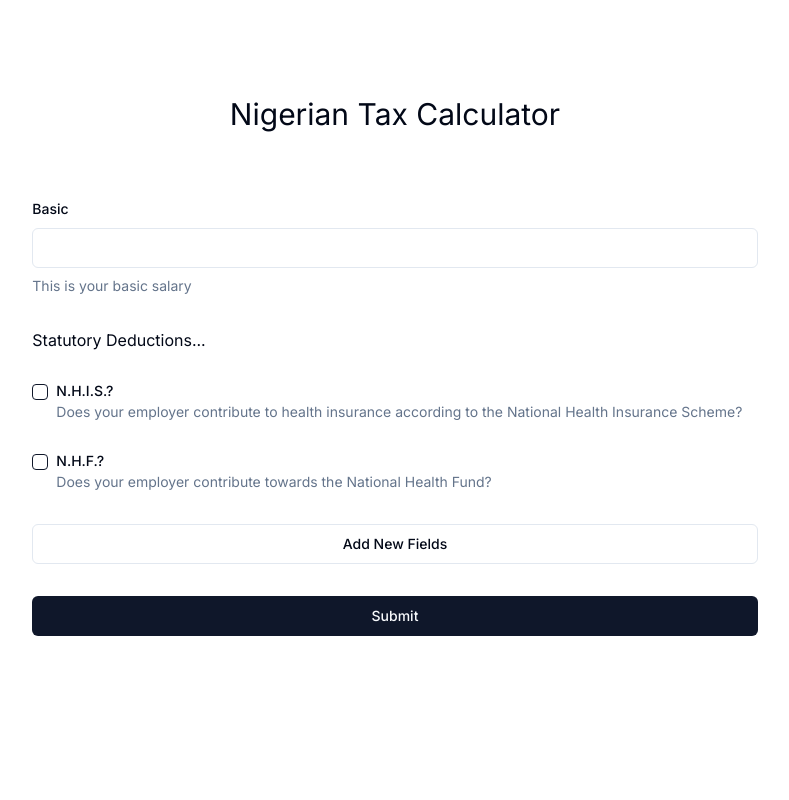
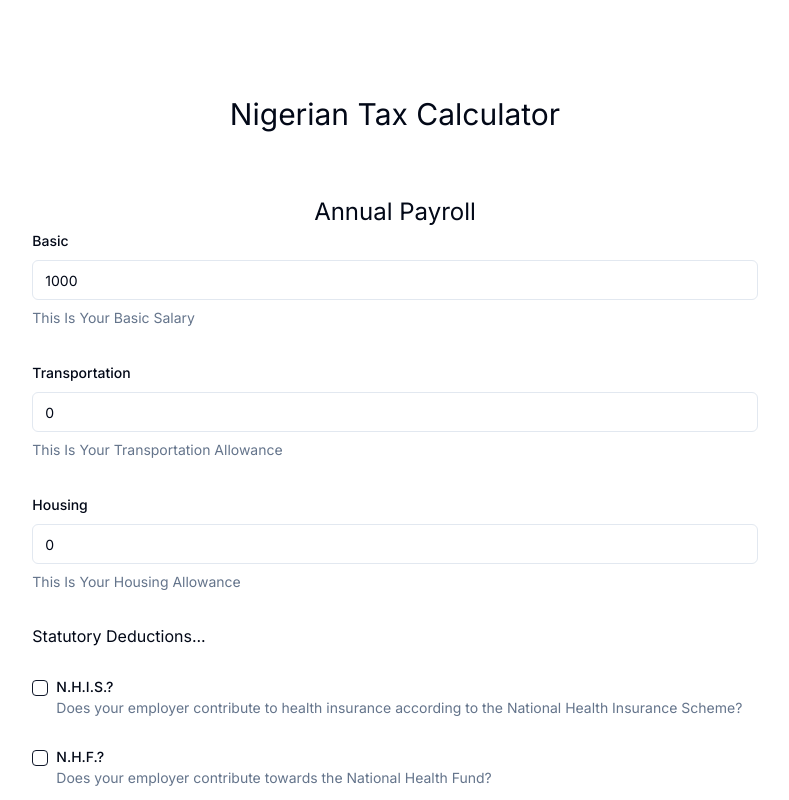
Before and after one commit to Dan6200/Tax-Calculator, a Next.js app: page / in a window 1280 px wide. Shown: the top 800 px of the page, without its empty margins (245-1034 px from the left). Built offline with nearby package versions, Linux system fonts and the light colour scheme.

Commit message:
Modified tax-form components, adding flask application

```diff
--- a/components/tax-form.jsx
+++ b/components/tax-form.jsx
@@ -34,6 +34,14 @@ const formSchema = z
       required_error: "Your Basic Income is required",
       invalid_type_error: "This must be a number",
     }),
+    transportation: z.number({
+      required_error: "Your Basic Income is required",
+      invalid_type_error: "This must be a number",
+    }),
+    housing: z.number({
+      required_error: "Your Basic Income is required",
+      invalid_type_error: "This must be a number",
+    }),
   })
   .catchall(
     z.union([
@@ -48,6 +56,11 @@ const formSchema = z
 export function TaxForm() {
   const form = useForm({
     resolver: zodResolver(formSchema),
+    defaultValues: {
+      basic: 1000,
+      transportation: 0,
+      housing: 0,
+    },
   });
   const {
     register,
@@ -64,6 +77,7 @@ export function TaxForm() {
 
   return (
     <Form {...form}>
+      <h2 className="text-center text-2xl">Annual Payroll</h2>
       <form
         onSubmit={handleSubmit(onSubmit)}
         className="w-2/3 mx-auto flex flex-col space-y-8"
@@ -84,7 +98,55 @@ export function TaxForm() {
                   max={10000000000}
                 />
               </FormControl>
-              <FormDescription>This is your basic salary</FormDescription>
+              <FormDescription className="capitalize">
+                This is your basic salary
+              </FormDescription>
+              <FormMessage />
+            </FormItem>
+          )}
+        />
+        <FormField
+          control={form.control}
+          name="transportation"
+          render={({ field }) => (
+            <FormItem>
+              <FormLabel>Transportation</FormLabel>
+              <FormControl>
+                <Input
+                  {...field}
+                  {...register("transportation", { valueAsNumber: true })}
+                  type="number"
+                  step={500}
+                  min={0}
+                  max={10000000000}
+                />
+              </FormControl>
+              <FormDescription className="capitalize">
+                This is your transportation allowance
+              </FormDescription>
+              <FormMessage />
+            </FormItem>
+          )}
+        />
+        <FormField
+          control={form.control}
+          name="housing"
+          render={({ field }) => (
+            <FormItem>
+              <FormLabel>Housing</FormLabel>
+              <FormControl>
+                <Input
+                  {...field}
+                  {...register("housing", { valueAsNumber: true })}
+                  type="number"
+                  step={500}
+                  min={0}
+                  max={10000000000}
+                />
+              </FormControl>
+              <FormDescription className="capitalize">
+                This is your housing allowance
+              </FormDescription>
               <FormMessage />
             </FormItem>
           )}
@@ -107,7 +169,7 @@ export function TaxForm() {
                         {...register(fieldName, { valueAsNumber: true })}
                         type="number"
                         step={500}
-                        min={1000}
+                        min={0}
                         max={10000000000}
                       />
                     </FormControl>
```
Also changed, not shown: 2 other files (tests, documents, lock files or other folders).
